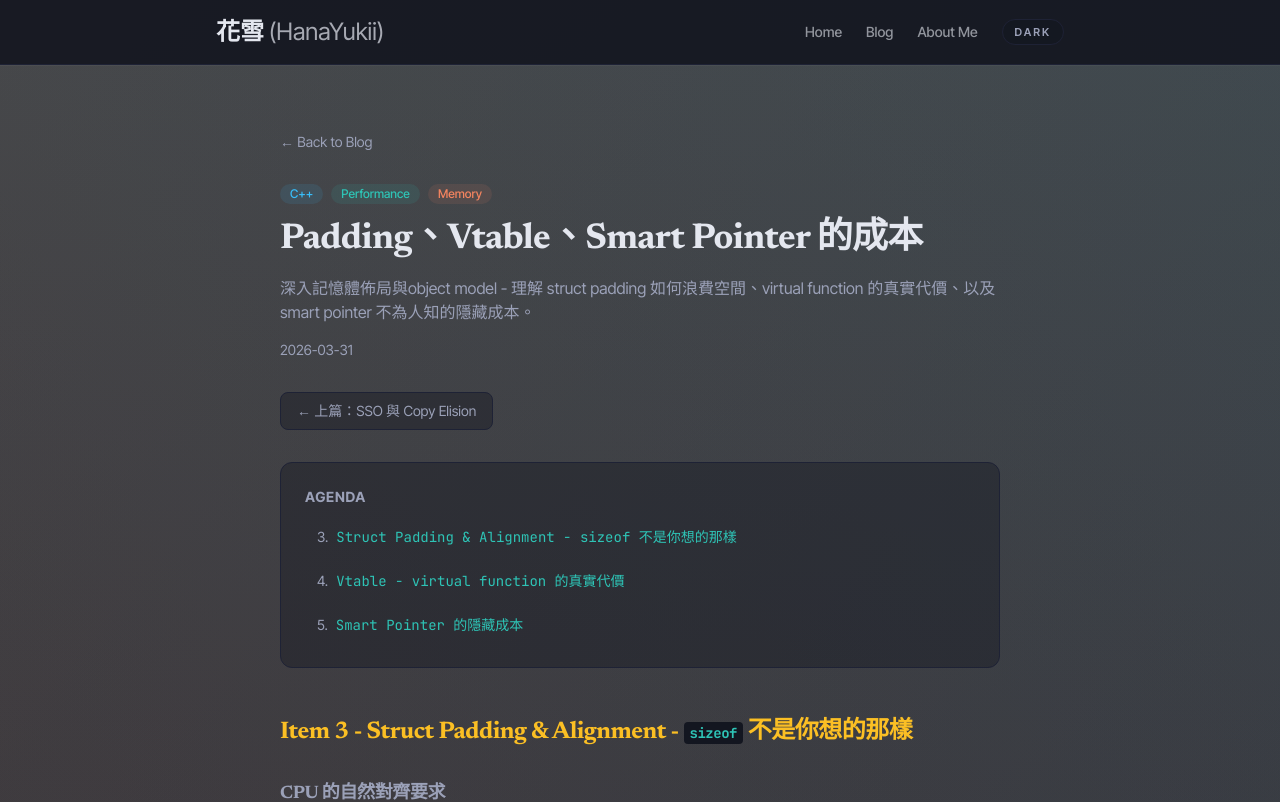
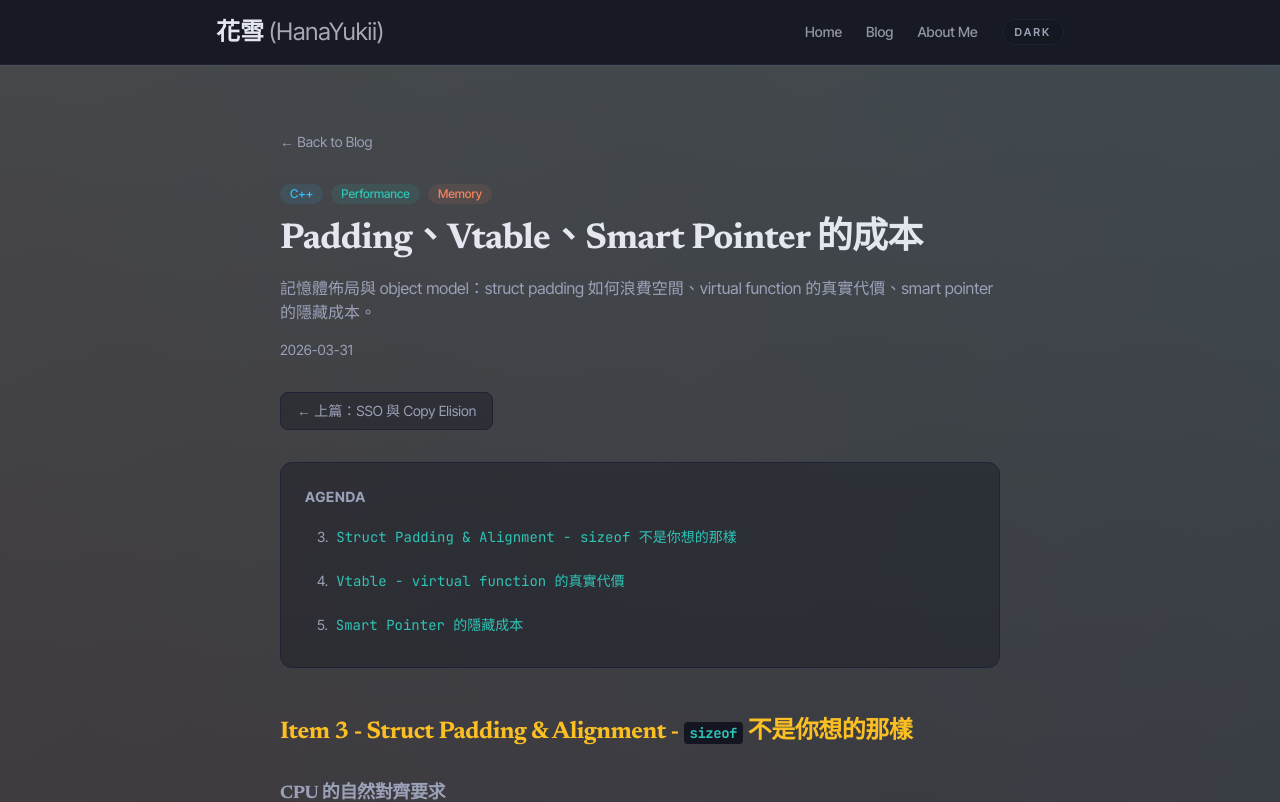
Before and after one commit to HanaYukii/hanayukii-site, a Next.js app: page /blog/cpp-secret-optimizations-2 in a window 1280 px wide. Shown: the top 802 px of the page. Built offline with nearby package versions, Linux system fonts and the light colour scheme.

Commit message:
Trim residual AI-tone in a few posts

```diff
--- a/src/app/blog/cpp-interview-performance-analysis/page.tsx
+++ b/src/app/blog/cpp-interview-performance-analysis/page.tsx
@@ -105,8 +105,7 @@ export default function CppInterviewPerformanceAnalysis() {
         </h1>
         <p className="mb-2 text-sm text-text-muted">2026-03-31</p>
         <p className="mb-8 text-text-muted">
-          在 HFT 場景效能是最優先的，掌握最好的寫法非常重要。
-          這些都是很深度的 domain knowledge，也讓我更發現 C++ 的深奧。
+          在 HFT 場景效能是最優先的，這些寫法上的差異平常不太會特別注意。
           題目經過改寫，分析是我事後整理的。
         </p>
       </FadeIn>
--- a/src/app/blog/cpp-secret-optimizations-1/page.tsx
+++ b/src/app/blog/cpp-secret-optimizations-1/page.tsx
@@ -105,7 +105,7 @@ export default function CppSecretOptimizations1() {
         <p className="mb-2 text-sm text-text-muted">2026-03-31</p>
         <p className="mb-8 text-text-muted">
           你以為 <code>std::string</code> 一定會 <code>new</code>？你以為 <code>return</code> 一定會複製？
-          編譯器在背後做的事比你想的還多 - 這篇帶你看兩個最常見的隱藏優化。
+          編譯器在背後做的事比你想的還多，這篇講兩個最常見的隱藏優化。
         </p>
       </FadeIn>
 
--- a/src/app/blog/cpp-secret-optimizations-2/page.tsx
+++ b/src/app/blog/cpp-secret-optimizations-2/page.tsx
@@ -101,8 +101,8 @@ export default function CppSecretOptimizations2() {
           Padding、Vtable、Smart Pointer 的成本
         </h1>
         <p className="mb-4 text-text-muted">
-          深入記憶體佈局與object model - 理解 struct padding 如何浪費空間、virtual
-          function 的真實代價、以及 smart pointer 不為人知的隱藏成本。
+          記憶體佈局與 object model：struct padding 如何浪費空間、virtual
+          function 的真實代價、smart pointer 的隱藏成本。
         </p>
         <p className="mb-8 text-sm text-text-muted">2026-03-31</p>
 
--- a/src/app/blog/documentation-ai-era/page.tsx
+++ b/src/app/blog/documentation-ai-era/page.tsx
@@ -200,7 +200,7 @@ export default function DocumentationAiEra() {
             AI 時代不是讓文件變得不重要，而是讓文件的價值被放大。它不只是給 PM 看、給新人看、給未來的自己看；也開始變成給 AI 看的 context。
           </p>
           <p>
-            寫文件不是為了留下漂亮文字，而是為了留下可以被重用的思考。好文件讓人更快進入狀況，讓 AI 更少猜錯，也讓複雜組織裡的決策更有依據。
+            寫文件是把思考留下來，讓之後的人跟 AI 都能重用。
           </p>
           <p>
             文件用得好、理解得好，現在能比過去發揮更大的槓桿，但也是大學問。<strong>寫得越清楚，人跟 AI 都越容易正確呼叫它。</strong>
--- a/src/app/blog/maji-kansha/page.tsx
+++ b/src/app/blog/maji-kansha/page.tsx
@@ -255,7 +255,7 @@ export default function MajiKansha() {
             它不是單純的畢業歌，而是在說：即使結束了、即使大家走上不同的路，
             能夠相遇過這件事本身，就值得說一萬次 ありがとう。
           </p>
-          <p>這也是為什麼這首歌在每一場 Live， 都是不可或缺的存在。</p>
+          <p>所以這首歌在每一場 Live 都少不了。</p>
         </div>
       </FadeIn>
 
--- a/src/app/blog/reset-influence-analysis/page.tsx
+++ b/src/app/blog/reset-influence-analysis/page.tsx
@@ -101,7 +101,6 @@ export default function ResetInfluenceAnalysis() {
             </p>
             <p>
               整體活動質感很好，內容跟橋段可以感受到是有用心花時間準備的。
-              這篇比較想聊的是我自己觀察到的一些東西。
             </p>
             <p>
               更早期的我，不只是投資頻道，在很多地方都很容易把各種言論照單全收，
@@ -211,7 +210,7 @@ export default function ResetInfluenceAnalysis() {
               整體來說，這場比較適合當成一套講者提供的框架來看，
               吸收裡面有用的部分，但不要整包吞下去。
               我覺得現在搭配 AI 分析很重要，可以拆解一路聽過去並沒有那麼注意到的點，
-              最後內化成適合每個人的一套，才是真正的收穫。
+              最後內化成適合每個人的一套。
             </p>
 
             <div className="my-2 rounded-xl border border-primary/20 bg-primary/5 p-6">
```
